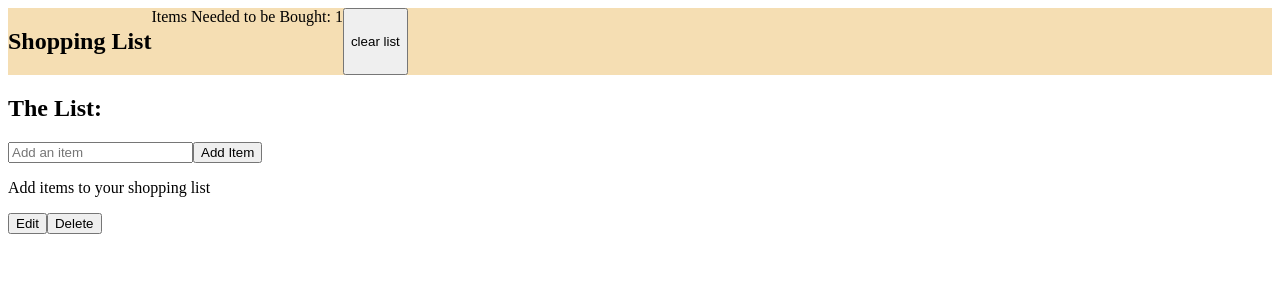
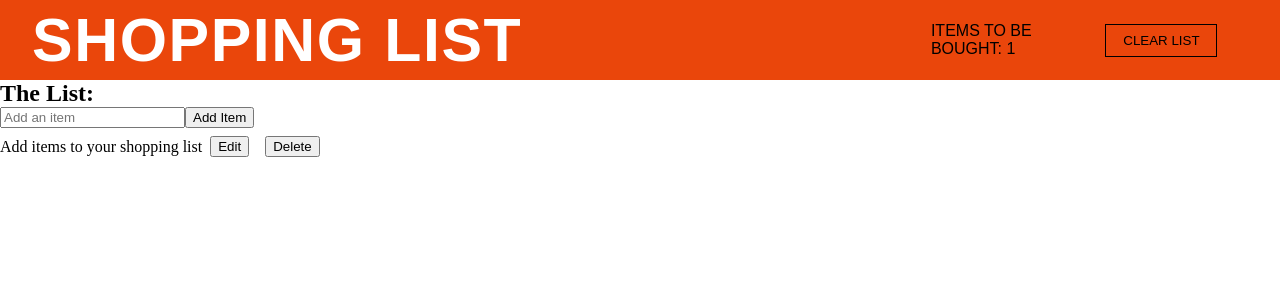
Before and after one commit to oliviaamiller/react-shopping-list, a React app: page / in a window 1280 px wide. Shown: the top 300 px of the page. Built offline with nearby package versions, Linux system fonts and the light colour scheme.

Commit message:
added styling to header

```diff
--- /dev/null
+++ b/src/App.css
@@ -0,0 +1,8 @@
+* {
+    margin: 0;
+  }
+
+  html, body {
+    height: 100%;
+    width: 100%;
+  }
--- a/src/App.jsx
+++ b/src/App.jsx
@@ -1,6 +1,7 @@
 import Header from './components/Layout/Header';
 import ShoppingList from './views/Shopping/List';
 import { ShoppingProvider } from './context/ShoppingProvider';
+import styles from './App.css';
 
 export default function App() {
   return (
--- /dev/null
+++ b/src/components/Items/Item.css
@@ -0,0 +1,9 @@
+.item{
+    display: flex;
+    flex-direction: row;
+    align-items: center;
+}
+
+.item button {
+    margin: .5rem;
+}
--- a/src/components/Items/Item.jsx
+++ b/src/components/Items/Item.jsx
@@ -1,4 +1,5 @@
 import { useState } from 'react';
+import styles from './Item.css';
 
 export default function Item({ item, onEdit, onDelete }) {
   const [isEditing, setIsEditing] = useState(false);
@@ -42,7 +43,7 @@ export default function Item({ item, onEdit, onDelete }) {
   }
 
   return (
-    <div>
+    <div className={styles.item}>
       {listContent}
       <button type="button" onClick={() => onDelete(item.id)}>
         Delete
--- a/src/components/Layout/Header.css
+++ b/src/components/Layout/Header.css
@@ -1,5 +1,30 @@
 .header{
-    background-color: wheat;
-    display: flex;
-    flex-direction: row;
+    background-color: rgb(234, 70, 11);
+    display: grid;
+    grid: 1fr / .8fr .15fr .15fr;
+    align-items: center;
+    height: 5rem;
 }
+
+.header h2 {
+    color: white;
+    font-family: sans-serif;
+    text-transform: uppercase;
+    padding-left: 2rem;
+    letter-spacing: .1rem;
+    font-size: 3.8rem;
+}
+
+.header p {
+    font-family: sans-serif;
+    text-transform: uppercase;
+}
+
+.header button {
+   background-color: rgb(234, 70, 11);
+   border: black 1.5px solid;
+   font-family: sans-serif;
+   text-transform: uppercase;
+   width: 7rem;
+   padding: .5rem;
+}
--- a/src/components/Layout/Header.jsx
+++ b/src/components/Layout/Header.jsx
@@ -7,7 +7,7 @@ export default function Header() {
   return (
     <section className={styles.header}>
       <h2>Shopping List</h2>
-      <div>Items Needed to be Bought: {items.length}</div>
+      <p>Items to be Bought: {items.length}</p>
       <button onClick={() => handleClearList()}>clear list</button>
     </section>
   );
```
